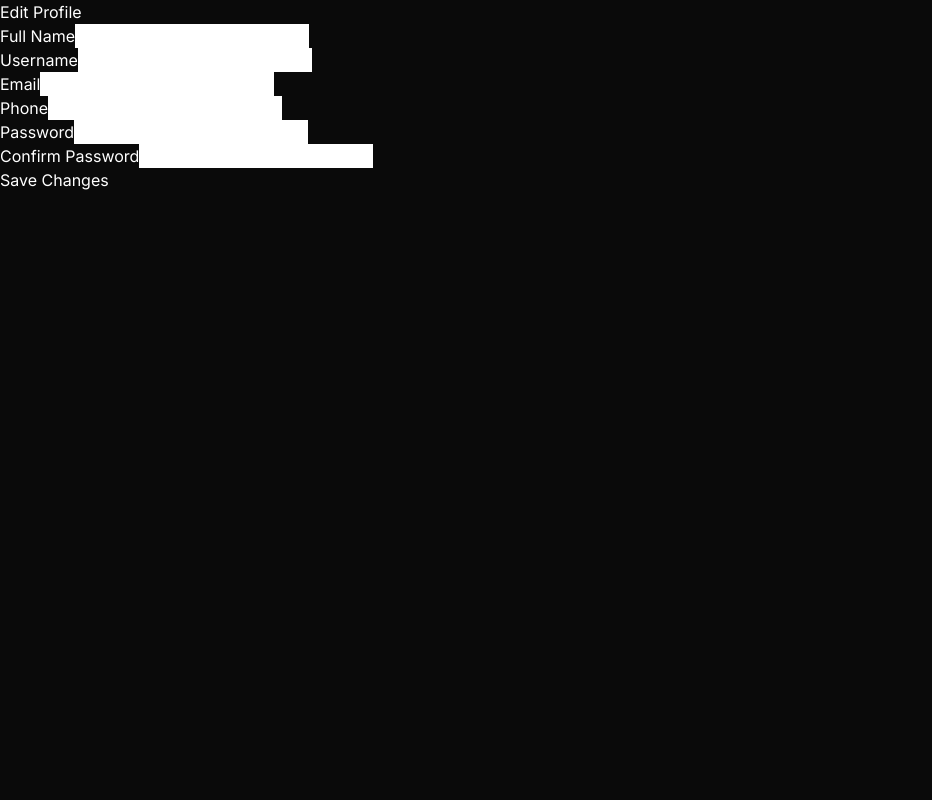
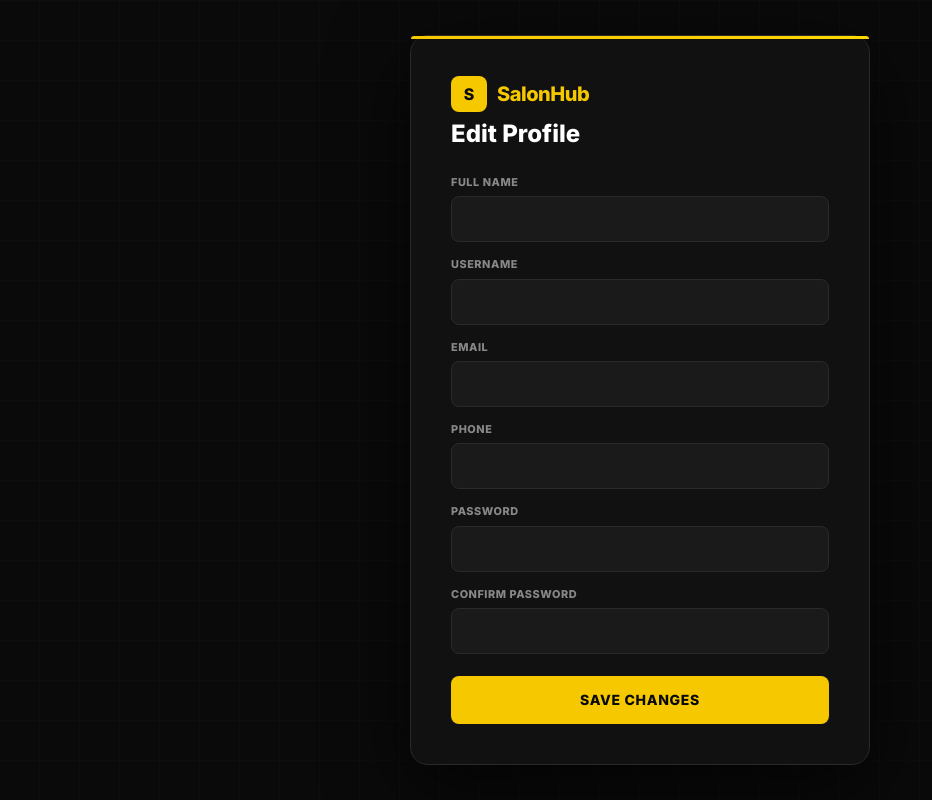
Before and after one commit to Sachi-ni/multi-salon-web-app, a React (Create React App) app in the folder frontend/: page /editProfile in a window 1280 px wide. Shown: the whole page, without its empty margins (0-932 px from the left). Built offline with nearby package versions, Linux system fonts and the light colour scheme.

Commit message:
Update edit.jsx

```diff
--- a/frontend/src/pages/auth/edit.jsx
+++ b/frontend/src/pages/auth/edit.jsx
@@ -1,6 +1,5 @@
 import React, { useState } from "react";
 import { useNavigate } from "react-router-dom";
-import "../../App.css";
 import { useAuth } from "../../context/AuthContext";
 import axios from "axios";
 
@@ -50,35 +49,98 @@ const Edit = () => {
   };
 
   return (
-    <div className="auth-scene on" id="pg-edit">
-      <div className="auth-card">
-        <div className="auth-title">Edit Profile</div>
+    <div className="fixed inset-0 bg-primary flex items-center justify-center z-[1000] grid-bg">
+      <div className="relative z-10 w-[460px] max-w-[96vw] bg-surface border border-border rounded-2xl p-10 shadow-modal">
+        <div className="absolute top-0 left-0 right-0 h-[3px] bg-gradient-to-r from-accent to-accent-hover rounded-t-2xl" />
+
+        <div className="flex items-center gap-2.5 mb-1.5">
+          <div className="w-9 h-9 bg-accent rounded-lg flex items-center justify-center text-base font-black text-primary flex-shrink-0">
+            S
+          </div>
+          <span className="text-xl font-black text-accent tracking-tight">SalonHub</span>
+        </div>
+
+        <h1 className="text-2xl font-extrabold text-white mb-6">Edit Profile</h1>
+
         <form onSubmit={handleUpdate}>
-          <div className="fg">
-            <label>Full Name</label>
-            <input type="text" value={fname} onChange={(e) => setFname(e.target.value)} />
+          <div className="mb-3.5">
+            <label className="block text-[0.68rem] font-extrabold text-muted-2 tracking-wider uppercase mb-1.5">
+              Full Name
+            </label>
+            <input
+              type="text"
+              value={fname}
+              onChange={(e) => setFname(e.target.value)}
+              className="w-full bg-surface-2 border border-border rounded-lg px-3.5 py-3 text-sm text-white outline-none transition-all duration-200 placeholder:text-muted focus:border-accent focus:bg-accent-dim/30"
+            />
           </div>
-          <div className="fg">
-            <label>Username</label>
-            <input type="text" value={username} onChange={(e) => setUsername(e.target.value)} />
+
+          <div className="mb-3.5">
+            <label className="block text-[0.68rem] font-extrabold text-muted-2 tracking-wider uppercase mb-1.5">
+              Username
+            </label>
+            <input
+              type="text"
+              value={username}
+              onChange={(e) => setUsername(e.target.value)}
+              className="w-full bg-surface-2 border border-border rounded-lg px-3.5 py-3 text-sm text-white outline-none transition-all duration-200 placeholder:text-muted focus:border-accent focus:bg-accent-dim/30"
+            />
           </div>
-          <div className="fg">
-            <label>Email</label>
-            <input type="email" value={email} onChange={(e) => setEmail(e.target.value)} />
+
+          <div className="mb-3.5">
+            <label className="block text-[0.68rem] font-extrabold text-muted-2 tracking-wider uppercase mb-1.5">
+              Email
+            </label>
+            <input
+              type="email"
+              value={email}
+              onChange={(e) => setEmail(e.target.value)}
+              className="w-full bg-surface-2 border border-border rounded-lg px-3.5 py-3 text-sm text-white outline-none transition-all duration-200 placeholder:text-muted focus:border-accent focus:bg-accent-dim/30"
+            />
           </div>
-          <div className="fg">
-            <label>Phone</label>
-            <input type="tel" value={phone} onChange={(e) => setPhone(e.target.value)} />
+
+          <div className="mb-3.5">
+            <label className="block text-[0.68rem] font-extrabold text-muted-2 tracking-wider uppercase mb-1.5">
+              Phone
+            </label>
+            <input
+              type="tel"
+              value={phone}
+              onChange={(e) => setPhone(e.target.value)}
+              className="w-full bg-surface-2 border border-border rounded-lg px-3.5 py-3 text-sm text-white outline-none transition-all duration-200 placeholder:text-muted focus:border-accent focus:bg-accent-dim/30"
+            />
           </div>
-          <div className="fg">
-            <label>Password</label>
-            <input type="password" value={password} onChange={(e) => setPassword(e.target.value)} />
+
+          <div className="mb-3.5">
+            <label className="block text-[0.68rem] font-extrabold text-muted-2 tracking-wider uppercase mb-1.5">
+              Password
+            </label>
+            <input
+              type="password"
+              value={password}
+              onChange={(e) => setPassword(e.target.value)}
+              className="w-full bg-surface-2 border border-border rounded-lg px-3.5 py-3 text-sm text-white outline-none transition-all duration-200 placeholder:text-muted focus:border-accent focus:bg-accent-dim/30"
+            />
           </div>
-          <div className="fg">
-            <label>Confirm Password</label>
-            <input type="password" value={confirmPassword} onChange={(e) => setConfirmPassword(e.target.value)} />
+
+          <div className="mb-4">
+            <label className="block text-[0.68rem] font-extrabold text-muted-2 tracking-wider uppercase mb-1.5">
+              Confirm Password
+            </label>
+            <input
+              type="password"
+              value={confirmPassword}
+              onChange={(e) => setConfirmPassword(e.target.value)}
+              className="w-full bg-surface-2 border border-border rounded-lg px-3.5 py-3 text-sm text-white outline-none transition-all duration-200 placeholder:text-muted focus:border-accent focus:bg-accent-dim/30"
+            />
           </div>
-          <button className="auth-btn" type="submit">Save Changes</button>
+
+          <button
+            className="w-full mt-1.5 bg-accent text-primary border-none rounded-lg py-3.5 text-sm font-extrabold tracking-wider uppercase cursor-pointer transition-all duration-200 hover:bg-accent-hover hover:shadow-glow hover:-translate-y-px disabled:opacity-50 disabled:cursor-not-allowed"
+            type="submit"
+          >
+            Save Changes
+          </button>
         </form>
       </div>
     </div>
```
